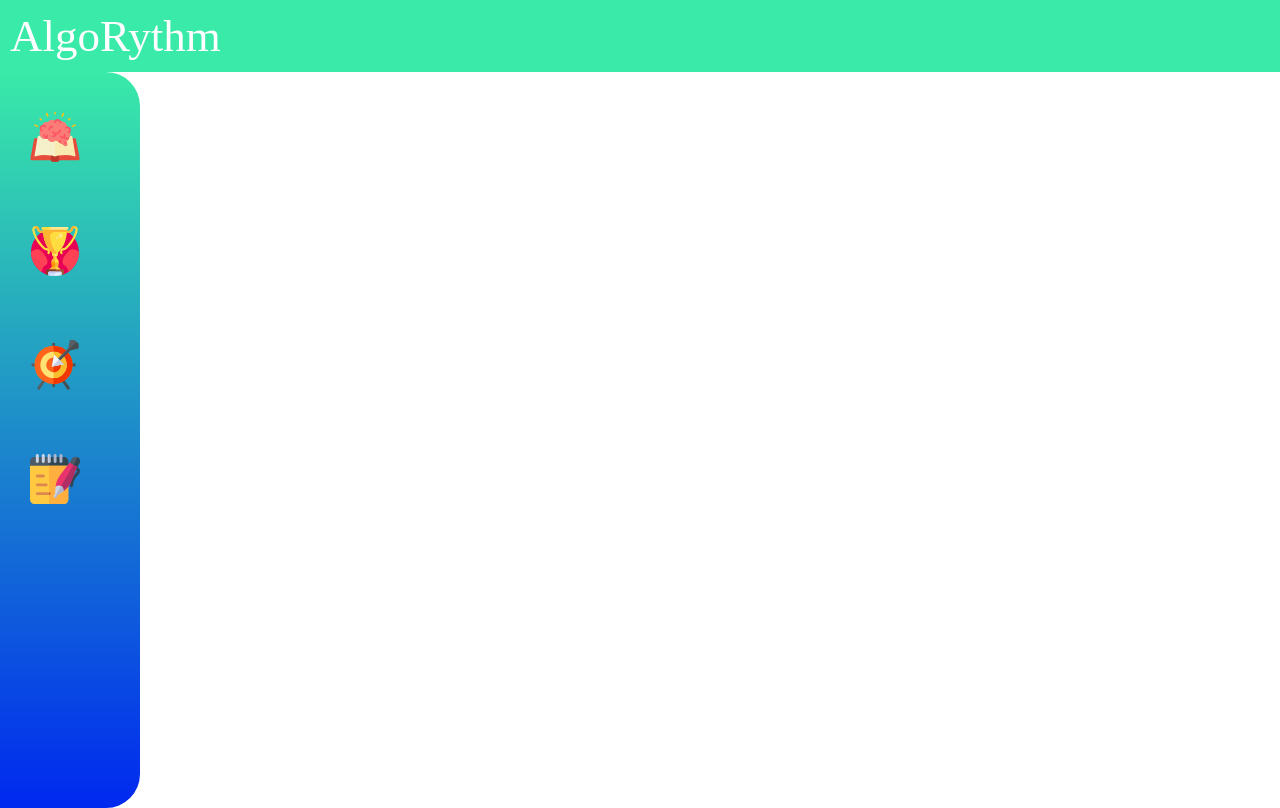
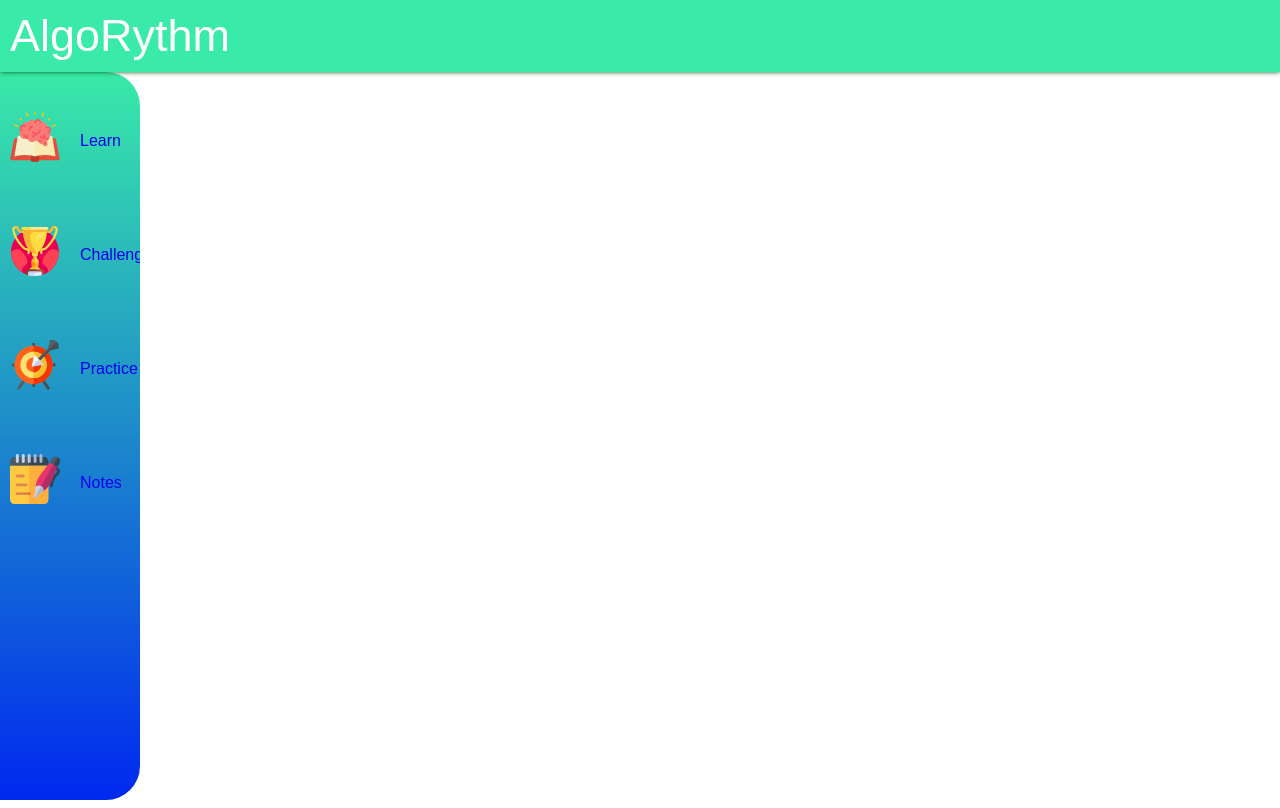
Before and after one commit to bryanr1992/AlgoRythm-main, a React (Create React App) app: page / in a window 1280 px wide. Built offline with nearby package versions, Linux system fonts and the light colour scheme.

Commit message:
refactoring

```diff
--- a/src/components/App.css
+++ b/src/components/App.css
@@ -3,7 +3,12 @@
     margin: 0;
     padding: 0;
     font-weight: 300;
-  }
+}
+
+html{
+
+    font-family: 'Montserrat', sans-serif;
+}
 
 .container {
     position: relative;
--- a/src/components/layout/Header.css
+++ b/src/components/layout/Header.css
@@ -5,8 +5,11 @@
     color: white;
     font-size: 30px;
     position: relative;
+    box-shadow: 0 0px 5px rgb(4, 94, 23);
+    z-index: 1;
   }
 
   .header-text{
       text-align: left;
+      font-weight: 400;
   }
--- a/src/components/layout/Menu.css
+++ b/src/components/layout/Menu.css
@@ -7,29 +7,43 @@
     width: 210px;
 }
 
+#mySidenav:hover a{
+    padding-left: 30px;
+}
+
   .sidenav {
     transition: width 0.75s;
     left: 0px;
     width: 100%;
-    height: 92vh;
+    height: 91vh;
     background: transparent linear-gradient(180deg, #39EAA8 0%, #0028EF 100%) 0% 0% no-repeat padding-box;
     border-radius: 0px 34px 34px 0px;
     opacity: 1;
     overflow-x: hidden;
-    z-index: 1;
+    z-index: 0;
     position: absolute;
     bottom:0;
     top:0;
   }
 
   .sidenav a {
+      transition: padding 0.75s;
       display: block;
-      padding: 20px;
+      padding-top: 20px;
+      padding-bottom: 20px;
+      padding-left:10px;
       margin-top: 20px;
-      margin-left:10px;
+      /* background-color: white; */
   }
 
   .menu-icons{
     height: 50px;
     opacity: 1;
 }
+
+.menu-text{
+    display:inline;
+    position:absolute;
+    margin-top:20px;
+    margin-left:20px
+}
--- a/src/components/layout/Menu.jsx
+++ b/src/components/layout/Menu.jsx
@@ -6,15 +6,19 @@ const Menu = () => {
     <div id="mySidenav" class="sidenav">
       <a href="#">
         <img className="menu-icons" src="../assets/icon/book.svg"></img>
+        <p className="menu-text">Learn</p>
       </a>
       <a href="#">
         <img className="menu-icons" src="../assets/icon/trophy.svg"></img>
+        <p className="menu-text">Challenge</p>
       </a>
       <a href="#">
         <img className="menu-icons" src="../assets/icon/focus.svg"></img>
+        <p className="menu-text">Practice</p>
       </a>
       <a href="#">
         <img className="menu-icons" src="../assets/icon/notes.svg"></img>
+        <p className="menu-text">Notes</p>
       </a>
     </div>
   );
```
